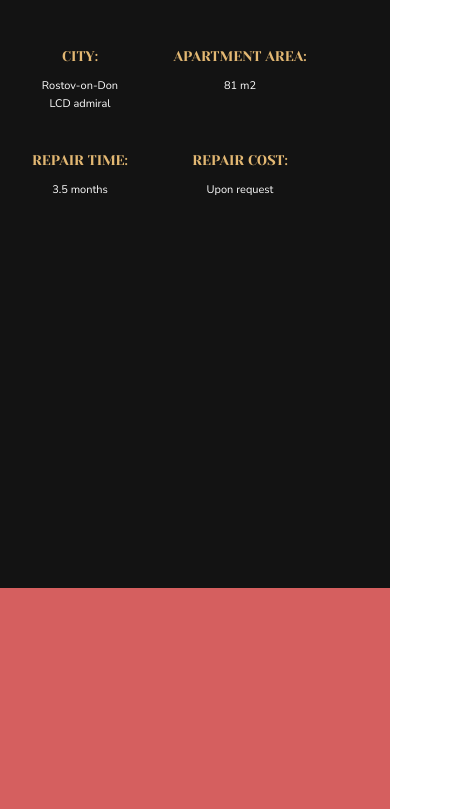
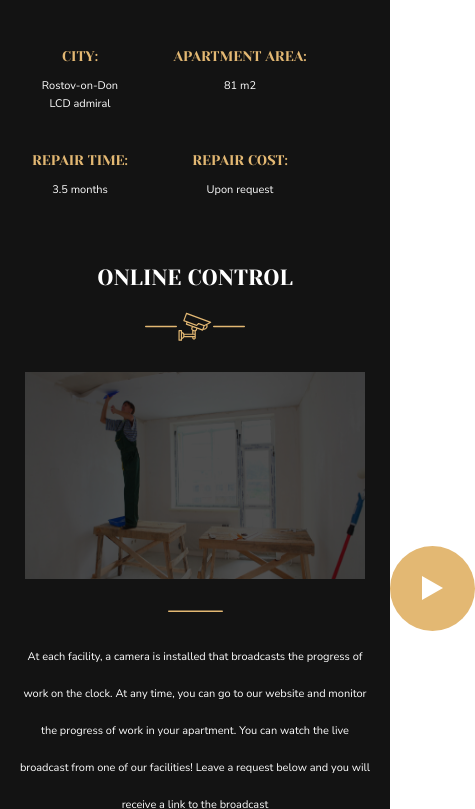
Before and after one commit to ibraerz/lending-project, a plain HTML site: page index.html in a window 390 px wide. Shown: the part 1191-2000 px from the top of the page, 475 px wide, since content can reach past the window. Drawn offline with Linux system fonts and the light colour scheme.

Commit message:
dorabotka 17:18 09.06.22

```diff
--- a/index.html
+++ b/index.html
@@ -127,12 +127,18 @@
                 <img src="./images/vector/Rectangle 6.7.svg" alt="Изображение камеры" class="section3__vector__img">
             </div>
 
-            <div class="section3__img__lamp">
-                img
+            <div class="section3__img__rem__div">
+                <div class="play__rem"><img src="./images/vector/Polygon.svg" alt="start"></div>
+                <img src="./images/image 6.png" alt="лампочка" class="img__rem">
+
             </div>
+            <div class="poloska__div"><img src="./images/vector/poloska.svg" alt="poloska" class="poloska__img"></div>
+            <div class="text__div">At each facility, a camera is installed that broadcasts the progress of work
+                on the clock. At any time, you can go to our website and monitor the progress of work in your apartment.
+                You can watch the live broadcast from one of our facilities! Leave a request below and you will receive a
+                link to the broadcast</div>
 
-
-
+                <div class="inputs__div"><input class="inputs" type="text"><input class="inputs" type="text" id="password"><label for="password">dsfs</label><button class="main-button__1">submit</button></div>
         </div>
 
 
--- a/styles/main.css
+++ b/styles/main.css
@@ -216,7 +216,7 @@ button:active {
     justify-content: center;
     width: inherit;
     height: 1070px;
-    background-color: #d55f5f;
+
 }
 
 .section3__block {
@@ -225,8 +225,10 @@ button:active {
     align-items: center;
     width: 817px;
     height: 924px;
-    outline: 3px solid rgb(255, 255, 255);
-    margin-top: -300px
+
+    position: absolute;
+    top: 1800px;
+    left: 311px;
 
 }
 
@@ -234,6 +236,39 @@ button:active {
     display: flex;
     justify-content: space-around;
     width: 100px;
+
+}
+
+.section3__img__rem__div {
+    margin-top: 31px;
+    background-color: #000000;
+    width: 817px;
+    height: 434px;
+    position: relative;
+
+
+}
+
+.img__rem {
+    opacity: 0.3;
+}
+
+.play__rem {
+    display: flex;
+    justify-content: center;
+    align-items: center;
+    width: 85px;
+    height: 85px;
+    background-color: #E3B873;
+    border-radius: 50%;
+    position: absolute;
+    top: 174px;
+    left: 365px;
+}
+
+.play__rem:hover {
+background-color: #000000;
+cursor: pointer;
 }
 
 .title__section3 {
@@ -250,3 +285,18 @@ button:active {
     color: #FFFFFF;
 
 }
+
+.poloska__div {
+    margin-top: 20px;
+}
+
+.text__div {
+    font-family: 'Nunito Sans';
+    font-style: normal;
+    font-weight: 400;
+    font-size: 18px;
+    line-height: 37px;
+    text-align: center;
+    margin: 20px 68px;
+    color: #363636;
+}
--- a/styles/media-fonts.css
+++ b/styles/media-fonts.css
@@ -157,6 +157,8 @@
 
 .section__2 {
     position: relative;
+    height: 727px;
+
   }
 
 
@@ -210,6 +212,57 @@
     display: none;
 }
 
+.section3__block {
+ width: 100%;
+ position: static;
+ background-color: #131313;
 
 
 }
+
+
+
+.section3__img__rem__div {
+display: flex;
+width: 340px;
+margin: 0 auto;
+height: 207px;
+margin: 0 17px;
+margin-top: 31px;
+}
+
+.img__rem {
+    width: inherit
+}
+
+
+.text__div {
+    margin: 21px 17px;
+    font-size: 11px;
+    color: #FFFFFF;
+}
+
+.inputs__div {
+    display: flex;
+    flex-direction: column;
+    align-self: flex-start;
+    width: 100%;
+
+}
+.inputs {
+    height: 31px;
+    background-color:#131313;
+    border: none;
+    border-bottom: 1px solid rgb(255, 255, 255);
+    background-color: #ad5555;
+    width: 90%;
+    margin: 0 17px;
+
+}
+
+.main-button__1 {
+    width: 93%;
+    margin: 17px;
+}
+
+}
```
Also changed, not shown: images/vector/Polygon.svg (added), images/vector/poloska.svg (added), 3 other files.
